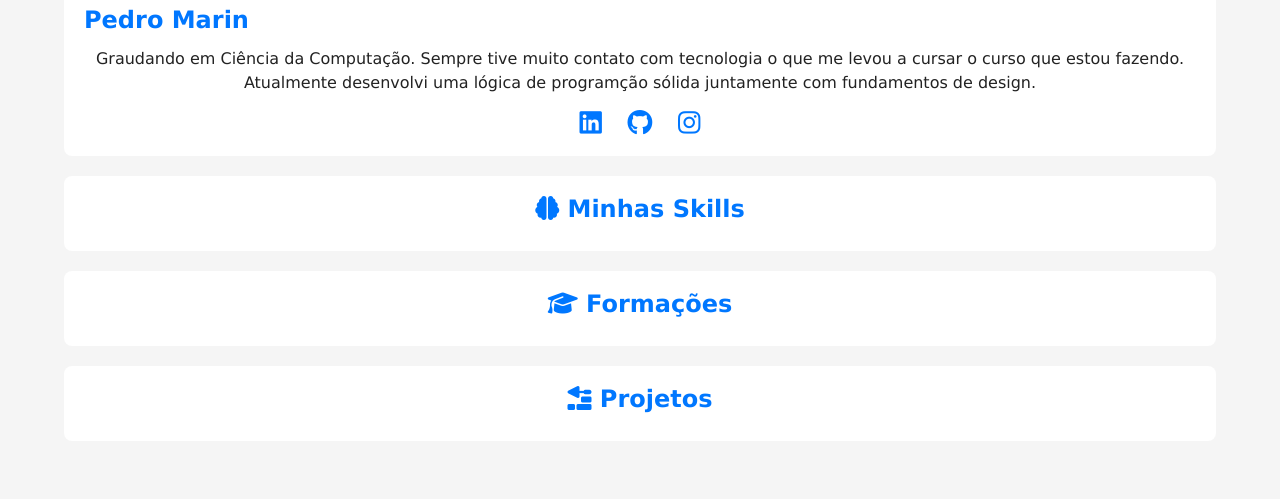
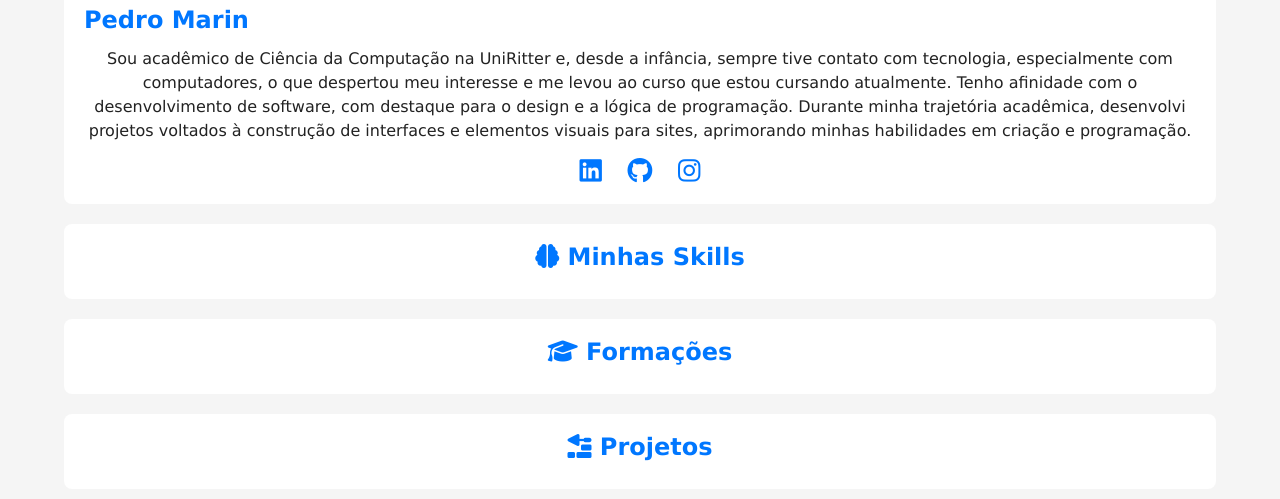
Before and after one commit to pedromarinz/projeto-portfolio, a plain HTML site: page index.html in a window 1280 px wide. Shown: the part 291-790 px from the top of the page. Drawn offline with Linux system fonts and the light colour scheme.

Commit message:
Atulizado

```diff
--- a/estilos/style.css
+++ b/estilos/style.css
@@ -92,6 +92,7 @@ section#ficha h1 {
   margin: 15px 0;
   font-size: 1.5em;
   text-align: left;
+  justify-content: justify;
 }
 
 div#social {
--- a/index.html
+++ b/index.html
@@ -25,7 +25,7 @@
     <section id="ficha">
       <img src="" alt="Pedro Marin" class="foto">
       <h1>Pedro Marin</h1>
-      <p>Graudando em Ciência da Computação. Sempre tive muito contato com tecnologia o que me levou a cursar o curso que estou fazendo. Atualmente desenvolvi uma lógica de programção sólida juntamente com fundamentos de design.</p>
+      <p>Sou acadêmico de Ciência da Computação na UniRitter e, desde a infância, sempre tive contato com tecnologia, especialmente com computadores, o que despertou meu interesse e me levou ao curso que estou cursando atualmente. Tenho afinidade com o desenvolvimento de software, com destaque para o design e a lógica de programação. Durante minha trajetória acadêmica, desenvolvi projetos voltados à construção de interfaces e elementos visuais para sites, aprimorando minhas habilidades em criação e programação.</p>
       <div id="social">
         <a href="https://www.linkedin.com/in/pedromarinn/" target="_blank" rel="nofollow"><i class="fa-brands fa-linkedin"></i></a>
         <a href="https://github.com/pedromarinz" target="_blank" rel="nofollow"><i class="fa-brands fa-github"></i></a>
```
